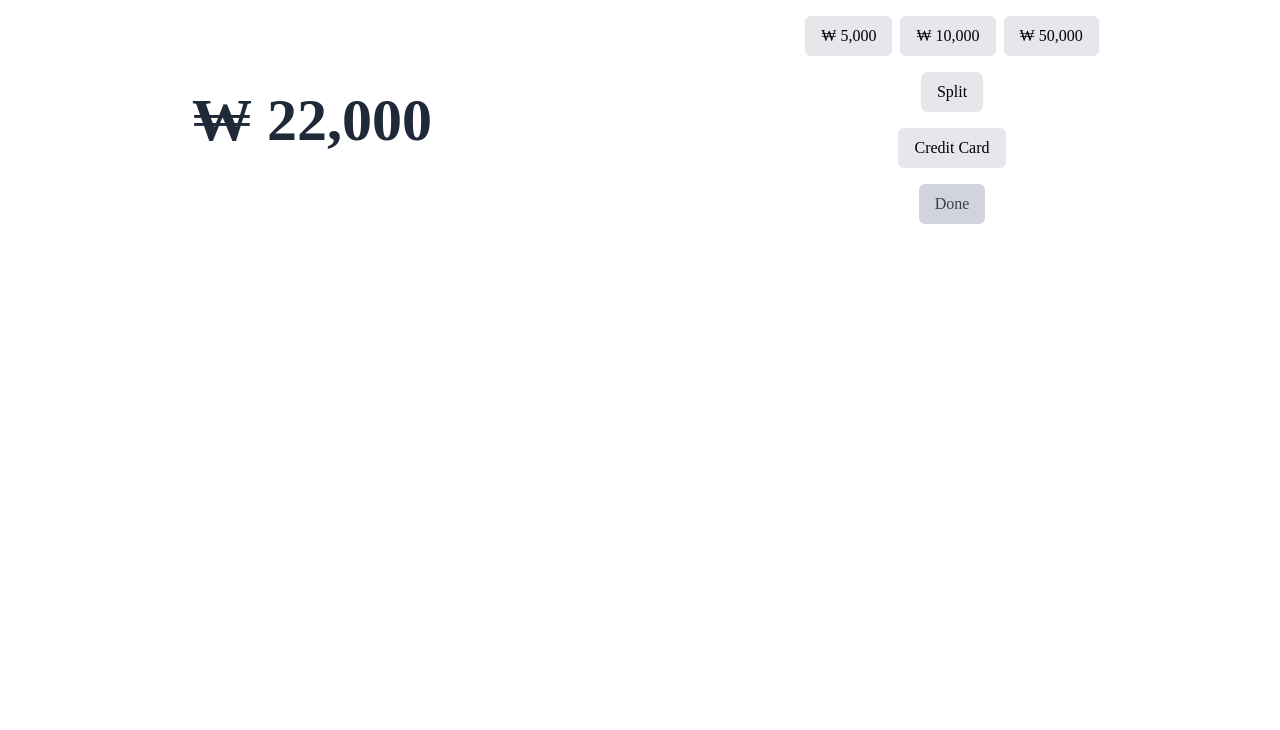
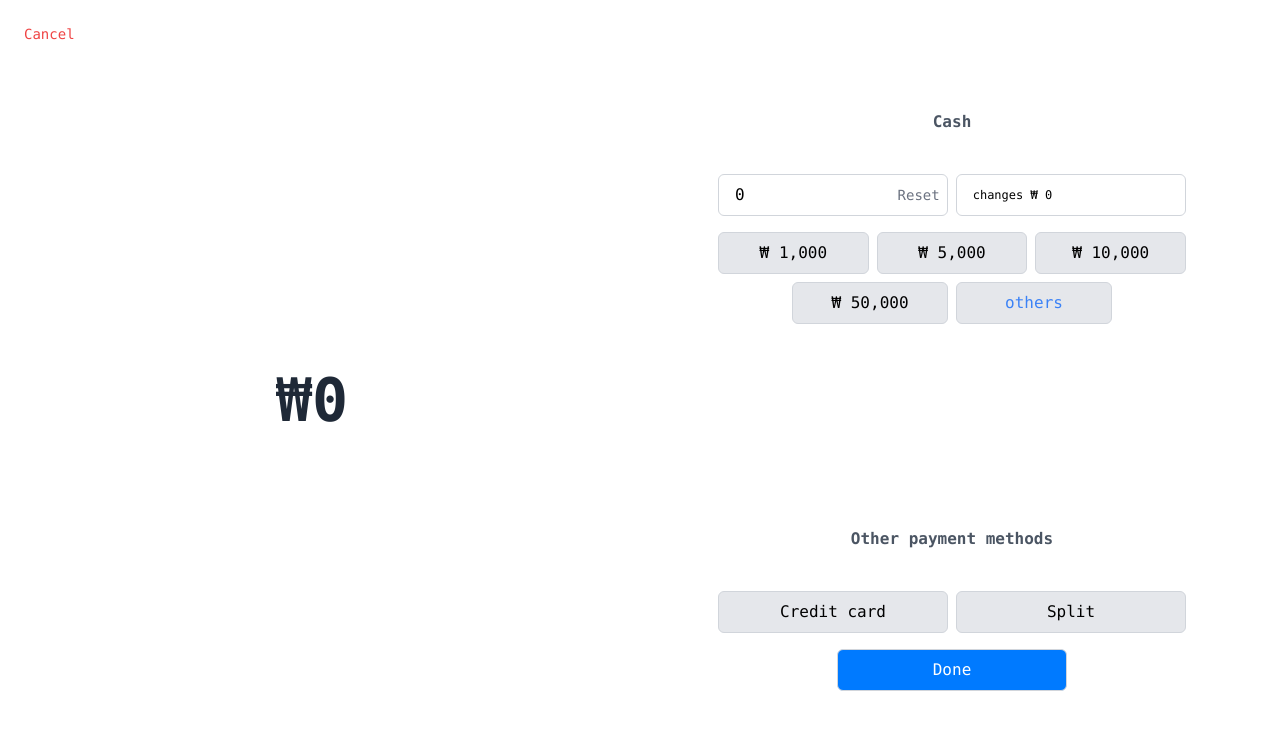
Before and after one commit to store-manager2025/store.app, a Next.js app: page /payment in a window 1280 px wide. Shown: the top 730 px of the page. Built offline with nearby package versions, Linux system fonts and the light colour scheme.

Commit message:
✨ Feat : 결제 화면 레이아웃, 스타일 생성

```diff
--- a/app/payment/page.tsx
+++ b/app/payment/page.tsx
@@ -1,121 +1,283 @@
 "use client";
-import React, { useState } from "react";
+import React, { useEffect, useState } from "react";
+import { useRouter, useSearchParams } from "next/navigation";
 import axiosInstance from "@/lib/axiosInstance";
-import { useRouter } from "next/navigation";
+import { usePosStore } from "@/store/usePosStore";
+import { motion, AnimatePresence } from "framer-motion";
 
-export default function PaymentPage() {
-  const [totalAmount, setTotalAmount] = useState(22000); // 예시 금액
-  const [charge, setCharge] = useState(0); // 고객이 건내는 금액
-  const [splitAmount, setSplitAmount] = useState<number | string>(""); // Split 입력
-  const [isSplitVisible, setIsSplitVisible] = useState(false);
-  const [paymentMethod, setPaymentMethod] = useState<string | null>(null);
-  const [isPaymentCompleted, setIsPaymentCompleted] = useState(false);
-  const router = useRouter();
+// 타입 정의
+interface Item {
+  price: number;
+  quantity: number;
+}
 
-  // 결제 방법 선택
-  const handlePaymentMethodChange = (method: string) => {
-    setPaymentMethod(method);
-    if (method === "SPLIT") setIsSplitVisible(true);
-    else setIsSplitVisible(false);
+interface MockPGResult {
+  success: boolean;
+}
+
+// 모의 PG API 함수
+const mockPGApi = (): Promise<MockPGResult> => {
+  return new Promise((resolve) => {
+    setTimeout(() => resolve({ success: true }), 1000);
+  });
 };
 
-  // Cash 버튼 클릭 시 동작
+/** 결제 페이지 */
+export default function PaymentPage() {
+  const router = useRouter();
+  const searchParams = useSearchParams();
+  const selectedItems = JSON.parse(searchParams.get("selectedItems") || "[]");
+  const { resetData } = usePosStore();
+
+  // 상태 관리
+  const [totalAmount, setTotalAmount] = useState(0);
+  const [prevTotalAmount, setPrevTotalAmount] = useState(totalAmount);
+  const [charge, setCharge] = useState(0);
+  const [splitAmount, setSplitAmount] = useState(0);
+  const [isSplitVisible, setIsSplitVisible] = useState(false);
+  const [isOtherClicked, setIsOtherClicked] = useState(false);
+  const [showConfirmModal, setShowConfirmModal] = useState(false);
+
+  // 초기 총액 계산
+  const initialTotal = selectedItems.reduce(
+    (acc: number, item: Item) => acc + item.price * item.quantity,
+    0
+  );
+
+  // 총액 초기화 및 실시간 업데이트
+  useEffect(() => {
+    setTotalAmount(initialTotal);
+  }, [initialTotal]);
+
+  // totalAmount가 변경될 때 이전 값을 저장
+  useEffect(() => {
+    setPrevTotalAmount(totalAmount);
+  }, [totalAmount]);
+
+  useEffect(() => {
+    setTotalAmount(Math.max(0, initialTotal - charge - splitAmount));
+  }, [charge, splitAmount, initialTotal]);
+
+  // Cash 버튼 클릭 시 금액 증가
   const handleCashButtonClick = (amount: number) => {
-    if (charge + amount <= totalAmount) {
     setCharge((prev) => prev + amount);
-    }
+  };
+
+  // "Others" 버튼 클릭 시 수동 입력 활성화
+  const handleOtherClick = () => {
+    setIsOtherClicked(true);
+  };
+
+  // Charge 수동 입력 처리
+  const handleChargeChange = (e: React.ChangeEvent<HTMLInputElement>) => {
+    const value = parseInt(e.target.value, 10) || 0;
+    setCharge(value);
+  };
+
+  // Charge 초기화
+  const handleChargeReset = () => {
+    setCharge(0);
+    setIsOtherClicked(false); // 수동 입력 모드도 비활성화 (선택 사항)
+  };
+
+  // Split 버튼 토글
+  const handleSplitToggle = () => {
+    setIsSplitVisible((prev) => !prev);
+    if (!isSplitVisible) setSplitAmount(0);
   };
 
   // Split 입력 처리
   const handleSplitChange = (e: React.ChangeEvent<HTMLInputElement>) => {
     const value = e.target.value;
-    setSplitAmount(value);
-    setTotalAmount(totalAmount - parseInt(value, 10));
+    // 빈 문자열이면 0 대신 빈 상태를 유지하거나 null로 설정 가능
+    setSplitAmount(value === "" ? 0 : parseInt(value, 10) || 0);
+  };
+
+  // 신용카드 결제 모의 처리
+  const handleCreditCardClick = () => {
+    setShowConfirmModal(true);
+  };
+
+  const handleConfirmPayment = async () => {
+    setShowConfirmModal(false);
+    const result: MockPGResult = await mockPGApi();
+    if (result.success) {
+      setTotalAmount(0);
+      setCharge(0);
+      setSplitAmount(0);
+    }
   };
 
   // Done 버튼 클릭 시 결제 완료
   const handleDoneClick = async () => {
-    if (totalAmount === 0) {
+    if (totalAmount <= 0) {
       try {
         const paymentData = {
-          orderId: 19, // 예시 주문 ID
-          placeId: 20, // 예시 장소 ID
-          totalAmount,
+          orderId: 19,
+          placeId: 20,
+          totalAmount: initialTotal,
           discountAmount: 0,
           payList: [
-            { paidMoney: charge, paymentType: paymentMethod },
+            {
+              paidMoney: charge + splitAmount,
+              paymentType: charge > 0 ? "CASH" : "CARD",
+            },
           ],
         };
         await axiosInstance.post("/api/pay", paymentData);
-        setIsPaymentCompleted(true);
-        router.push("/payment-completed"); // 결제 완료 페이지로 리다이렉트
+        resetData();
+        router.push("/payment-completed");
       } catch (error) {
-        console.error("Payment error:", error);
+        console.error("결제 오류:", error);
       }
     }
   };
 
+  // 취소 버튼
+  const handleCancel = () => {
+    router.push("/pos");
+  };
+
+  // 거스름돈 계산
+  const changes = Math.max(0, charge + splitAmount - initialTotal);
+
   return (
-    <div className="flex w-full h-full">
+    <div className="flex w-full h-screen font-mono">
+      {/* 취소 버튼 */}
+      <button
+        onClick={handleCancel}
+        className="absolute top-4 left-4 p-2 text-red-500 text-sm"
+      >
+        Cancel
+      </button>
       {/* 왼쪽: 결제 금액 */}
       <div className="flex-1 flex items-center justify-center text-6xl font-bold text-gray-800">
-        ₩ {totalAmount.toLocaleString()}
+        ₩{" "}
+        <AnimatePresence mode="popLayout">
+          {totalAmount.toLocaleString().split("").map((char, index) => {
+            const isNumber = !isNaN(parseInt(char, 10));
+            return (
+              <motion.span
+                key={`${index}-${char}`}
+                initial={{ y: totalAmount > prevTotalAmount ? -20 : 20, opacity: 0 }}
+                animate={{ y: 0, opacity: 1 }}
+                exit={{ y: totalAmount > prevTotalAmount ? 20 : -20, opacity: 0 }}
+                transition={{ duration: 0.5, ease: "easeInOut" }}
+                style={{ display: "inline-block", width: isNumber ? "1ch" : "auto" }}
+              >
+                {char}
+              </motion.span>
+            );
+          })}
+        </AnimatePresence>
       </div>
 
-      {/* 오른쪽: 결제 버튼들 */}
-      <div className="flex-1 p-4 flex flex-col items-center justify-between">
-        {/* Cash 버튼들 */}
-        <div className="flex space-x-2 mb-4">
-          {[5000, 10000, 50000].map((value) => (
+      <div className="flex-1 p-4 flex flex-col justify-around items-center relative">
+        {/* Cash 섹션 */}
+        <div className="w-3/4 flex flex-col items-center">
+          <h3 className="text-gray-600 text-center font-bold mb-10">Cash</h3>
+          <div className="flex space-x-2 mb-4 w-full">
+            <div className="relative flex w-1/2">
+              <input
+                type="number"
+                value={charge}
+                onChange={handleChargeChange}
+                placeholder="₩ 0"
+                className="py-2 px-4 border border-gray-300 rounded-md w-full bg-white [appearance:textfield] [&::-webkit-outer-spin-button]:appearance-none [&::-webkit-inner-spin-button]:appearance-none"
+                readOnly={!isOtherClicked}
+              />
+              <button
+                onClick={handleChargeReset}
+                className="absolute right-2 top-1/2 transform -translate-y-1/2 text-sm text-gray-500 hover:text-gray-700"
+              >
+                Reset
+              </button>
+            </div>
+            <span className="py-2 px-4 text-xs border border-gray-300 rounded-md w-1/2 bg-white flex items-center justify-start">
+              changes ₩ {changes.toLocaleString()}
+            </span>
+          </div>
+          <div className="w-full flex flex-col items-center">
+            {/* 첫 줄: 1000, 5000, 10000 */}
+            <div className="flex justify-center gap-2 mb-2 w-full">
+              {[1000, 5000, 10000].map((value) => (
                 <button
                   key={value}
                   onClick={() => handleCashButtonClick(value)}
-              className="py-2 px-4 bg-gray-200 rounded-md hover:bg-gray-300"
+                  className="py-2 px-4 bg-gray-200 rounded-md hover:bg-gray-300 border border-gray-300 text-center w-1/3"
                 >
                   ₩ {value.toLocaleString()}
                 </button>
               ))}
             </div>
+            {/* 두 번째 줄: 50000, others */}
+            <div className="flex justify-center gap-2 w-full">
+              <button
+                onClick={() => handleCashButtonClick(50000)}
+                className="py-2 px-4 bg-gray-200 rounded-md hover:bg-gray-300 border border-gray-300 text-center w-1/3"
+              >
+                ₩ {(50000).toLocaleString()}
+              </button>
+              <button
+                onClick={handleOtherClick}
+                className="py-2 px-4 bg-gray-200 rounded-md hover:bg-gray-300 border border-gray-300 text-blue-500 text-center w-1/3"
+              >
+                others
+              </button>
+            </div>
+          </div>
+        </div>
 
-        {/* Split 버튼 */}
-        <div className="mb-4">
+        {/* 기타 결제 방법 및 Done 버튼 */}
+        <div className="w-3/4 mt-4 flex flex-col items-center">
+          <h3 className="text-gray-600 font-bold text-center mb-10">
+            Other payment methods
+          </h3>
+          <div className="flex space-x-2 mb-4 w-full justify-center">
             <button
-            onClick={() => handlePaymentMethodChange("SPLIT")}
-            className="py-2 px-4 bg-gray-200 rounded-md hover:bg-gray-300"
+              onClick={handleCreditCardClick}
+              className="py-2 px-4 bg-gray-200 rounded-md hover:bg-gray-300 border border-gray-300 flex-1"
+            >
+              Credit card
+            </button>
+            <button
+              onClick={handleSplitToggle}
+              className="py-2 px-4 bg-gray-200 rounded-md hover:bg-gray-300 border border-gray-300 flex-1"
             >
               Split
             </button>
-
+          </div>
+          <div className="flex space-x-2 items-center w-full justify-center">
             {isSplitVisible && (
-            <div className="mt-2">
+              <div className="w-1/2">
                 <input
                   type="number"
-                value={splitAmount}
+                  value={splitAmount === 0 ? "" : splitAmount}
                   onChange={handleSplitChange}
-                placeholder="Enter amount"
-                className="py-2 px-4 border border-gray-300 rounded-md"
+                  placeholder="금액 입력"
+                  className="py-2 px-4 border border-gray-300 rounded-md w-full [appearance:textfield] [&::-webkit-outer-spin-button]:appearance-none [&::-webkit-inner-spin-button]:appearance-none"
                 />
               </div>
             )}
+            <motion.button
+              onClick={handleDoneClick}
+              layout
+              animate={{
+                x: 0,
+                width: "49%",
+              }}
+              transition={{ duration: 0.3, ease: "easeInOut" }}
+              className={`py-2 rounded-md border border-gray-300 ${
+                totalAmount <= 0
+                  ? "bg-[#007aff] text-white font-bold"
+                  : "bg-gray-200 text-gray-700 cursor-not-allowed"
+              } flex items-center justify-center`}
+              disabled={totalAmount > 0}
+            >
+              <span className="text-base font-medium">Done</span>
+            </motion.button>
           </div>
-
-        {/* Credit Card 버튼 */}
-        <button
-          onClick={() => handlePaymentMethodChange("CARD")}
-          className="py-2 px-4 bg-gray-200 rounded-md hover:bg-gray-300"
-        >
-          Credit Card
-        </button>
-
-        {/* Done 버튼 */}
-        <button
-          onClick={handleDoneClick}
-          className={`mt-4 py-2 px-4 rounded-md ${totalAmount === 0 ? "bg-blue-500 text-white font-bold" : "bg-gray-300 text-gray-700"} ${
-            totalAmount === 0 ? "cursor-pointer" : "cursor-not-allowed"
-          }`}
-        >
-          Done
-        </button>
+        </div>
       </div>
     </div>
   );
--- a/components/SelectedMenuList.tsx
+++ b/components/SelectedMenuList.tsx
@@ -2,6 +2,7 @@
 import React, { useState } from "react";
 import { usePosStore } from "../store/usePosStore";
 import { Trash2 } from "lucide-react";
+import { useRouter } from "next/navigation";
 
 interface SwipeableItemProps {
   item: {
@@ -90,14 +91,21 @@ function SwipeableItem({ item, onDelete }: SwipeableItemProps) {
   );
 }
 
+/** 선택된 메뉴 리스트 컴포넌트 */
 export default function SelectedMenuList() {
-  const selectedItems = usePosStore((state) => state.selectedItems);
-  const removeItem = usePosStore((state) => state.removeItem);
+  const router = useRouter();
+  const { selectedItems, removeItem } = usePosStore();
 
   const totalPrice = selectedItems.reduce(
     (acc, item) => acc + item.price * item.quantity,
     0
   );
+
+  const handlePaymentClick = () => {
+    const searchParams = new URLSearchParams();
+    searchParams.set("selectedItems", JSON.stringify(selectedItems));
+    router.push(`/payment?${searchParams.toString()}`);
+  };
 
   return (
     <div className="flex flex-col h-full w-full">
@@ -119,7 +127,10 @@ export default function SelectedMenuList() {
           <span>₩ {totalPrice.toLocaleString()}</span>
         </div>
         <div className="flex space-x-2 pb-4 gap-2">
-          <button className="flex-1 py-4 bg-gray-200 hover:bg-gray-300 transition rounded-md text-sm">
+          <button
+            onClick={handlePaymentClick}
+            className="flex-1 py-4 bg-gray-200 hover:bg-gray-300 transition rounded-md text-sm"
+          >
             pay
           </button>
         </div>
```
Also changed, not shown: app/api/pay/route.ts (+52 -7 lines), app/payment/complete/page.tsx (+13 -12 lines), app/pos/page.tsx (+4 -10 lines). Lines whose indentation alone changed are shown as unchanged.
